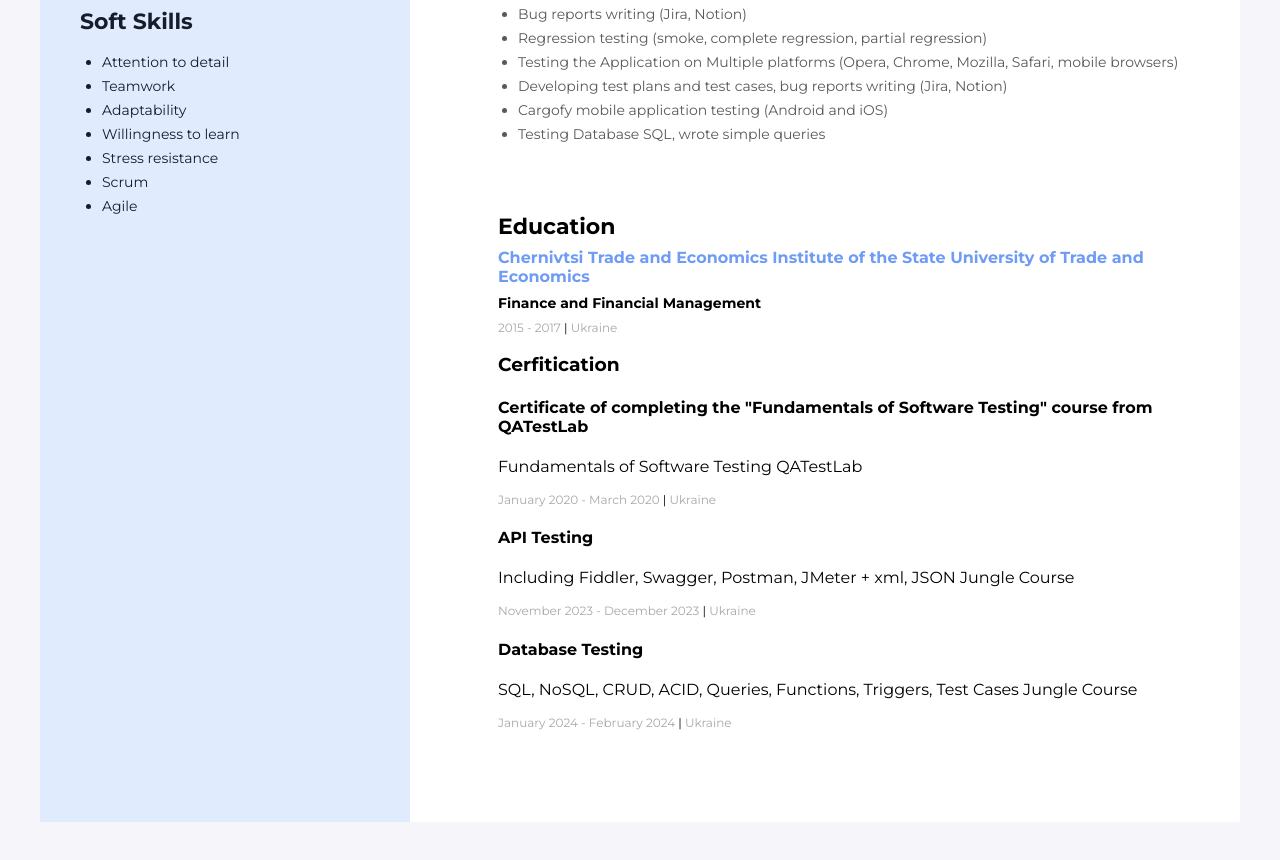
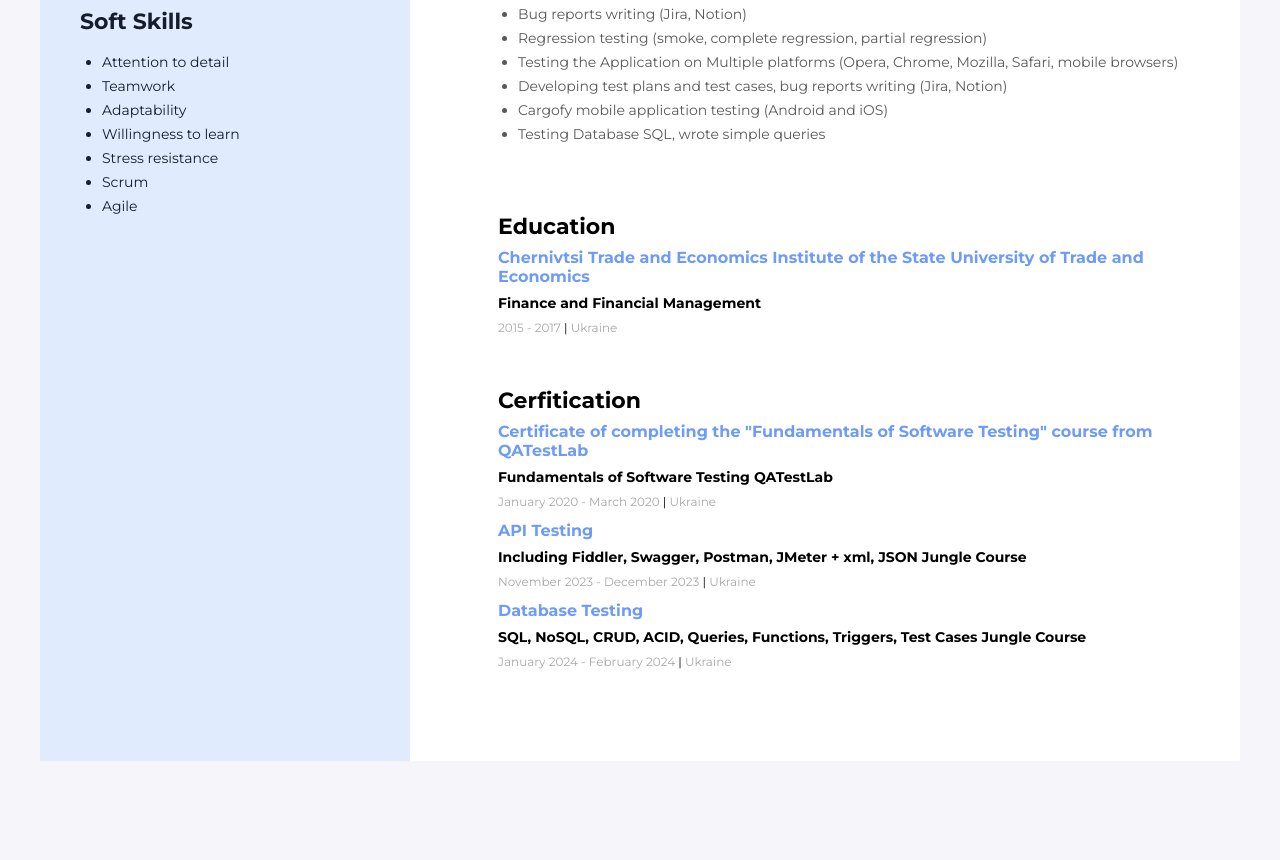
Before and after one commit to xNamoRx/resume, a plain HTML site: page index.html in a window 1280 px wide. Shown: the part 1028-1888 px from the top of the page. After the commit the page ends 1829 px from the top, so only its background shows below. Drawn offline with Linux system fonts and the light colour scheme.

Commit message:
update css for certification

```diff
--- a/css/styles.css
+++ b/css/styles.css
@@ -245,3 +245,32 @@ color: #000;
   margin-bottom: 8px;
   margin-top: 8px;
 }
+
+/* Certification */
+.certification-container {
+  padding-top: 40px;
+}
+
+.certification-title {
+  font-weight: 700;
+  font-size: 22px;
+  color: #000;
+  margin-top: 0;
+  margin-bottom: 8px;
+}
+
+.certification-name {
+  font-weight: 700;
+  font-size: 16px;
+  color: #6d9bf5;
+  margin-bottom: 8px;
+  margin-top: 8px;
+}
+
+.certification-spec {
+  font-weight: 700;
+  font-size: 14px;
+  color: #000;
+  margin-bottom: 8px;
+  margin-top: 8px;
+}
--- a/index.html
+++ b/index.html
@@ -151,36 +151,36 @@
           </p>
         </div>
       </div>
-      <div>
+      <div class="certification-container">
         <!-- Cerfitication -->
-        <h3>Cerfitication</h3>
+        <h3 class="certification-title">Cerfitication</h3>
         <!-- Cert 1 -->
         <div>
-          <h4>
+          <h4 class = "certification-name">
             Certificate of completing the "Fundamentals of Software Testing"
             course from QATestLab
           </h4>
-          <p>Fundamentals of Software Testing QATestLab</p>
+          <p class="certification-spec">Fundamentals of Software Testing QATestLab</p>
           <p class="time">
             January 2020 - March 2020 <span class="color-line">|</span> Ukraine
           </p>
         </div>
         <!-- Cert 2 -->
         <div>
-          <h4>
+          <h4 class = "certification-name">
             API Testing
           </h4>
-          <p>Including Fiddler, Swagger, Postman, JMeter + xml, JSON Jungle Course</p>
+          <p class="certification-spec">Including Fiddler, Swagger, Postman, JMeter + xml, JSON Jungle Course</p>
           <p class="time">
             November 2023 - December 2023 <span class="color-line">|</span> Ukraine
           </p>
         </div>
         <!-- Cert 3 -->
         <div>
-          <h4>
+          <h4 class = "certification-name">
             Database Testing
           </h4>
-          <p>SQL, NoSQL, CRUD, ACID, Queries, Functions, Triggers, Test Cases Jungle Course </p>
+          <p class="certification-spec">SQL, NoSQL, CRUD, ACID, Queries, Functions, Triggers, Test Cases Jungle Course </p>
           <p class="time">
             January 2024 - February 2024 <span class="color-line">|</span> Ukraine
           </p>
```
Lines whose indentation alone changed are shown as unchanged.
